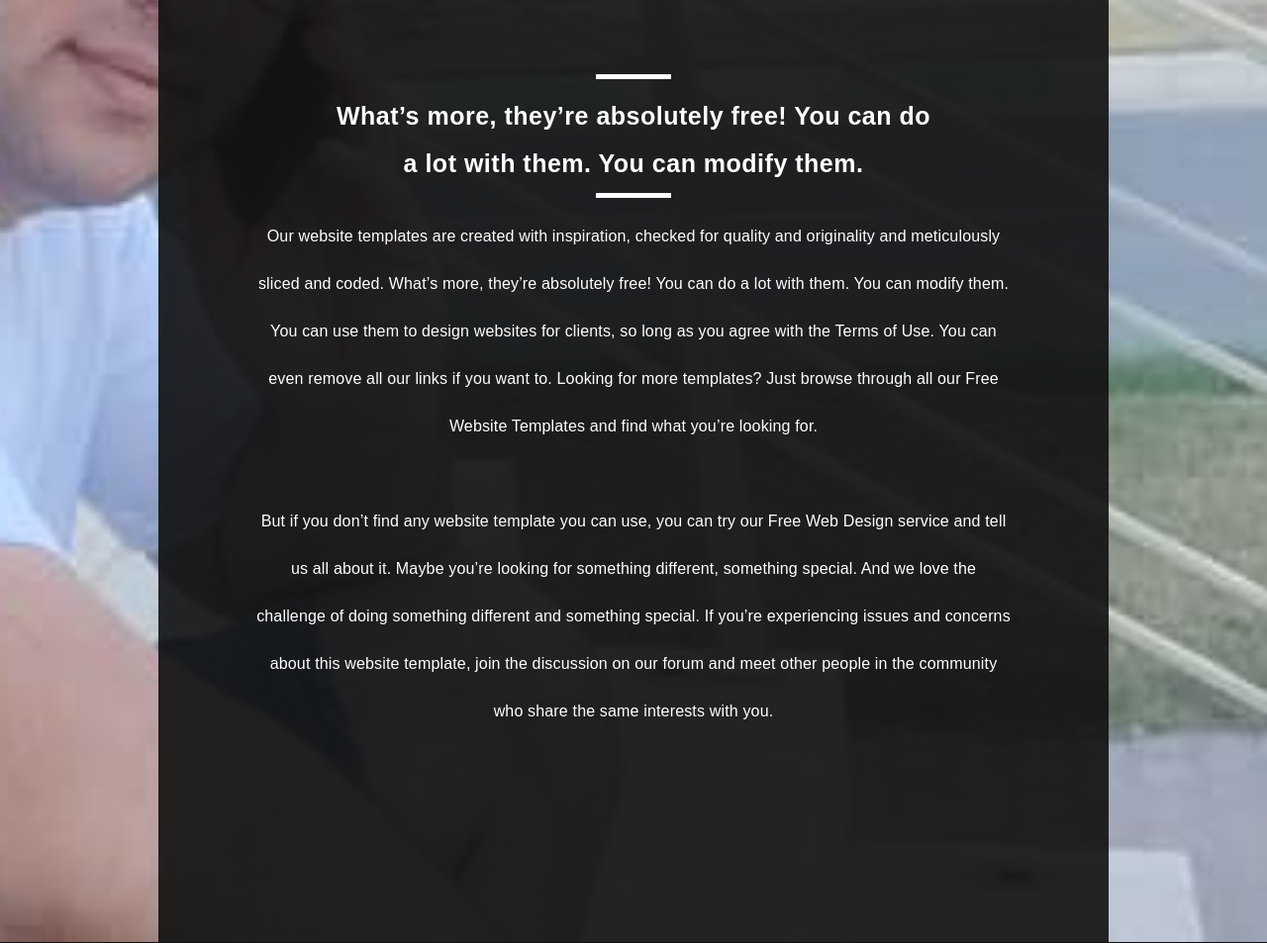
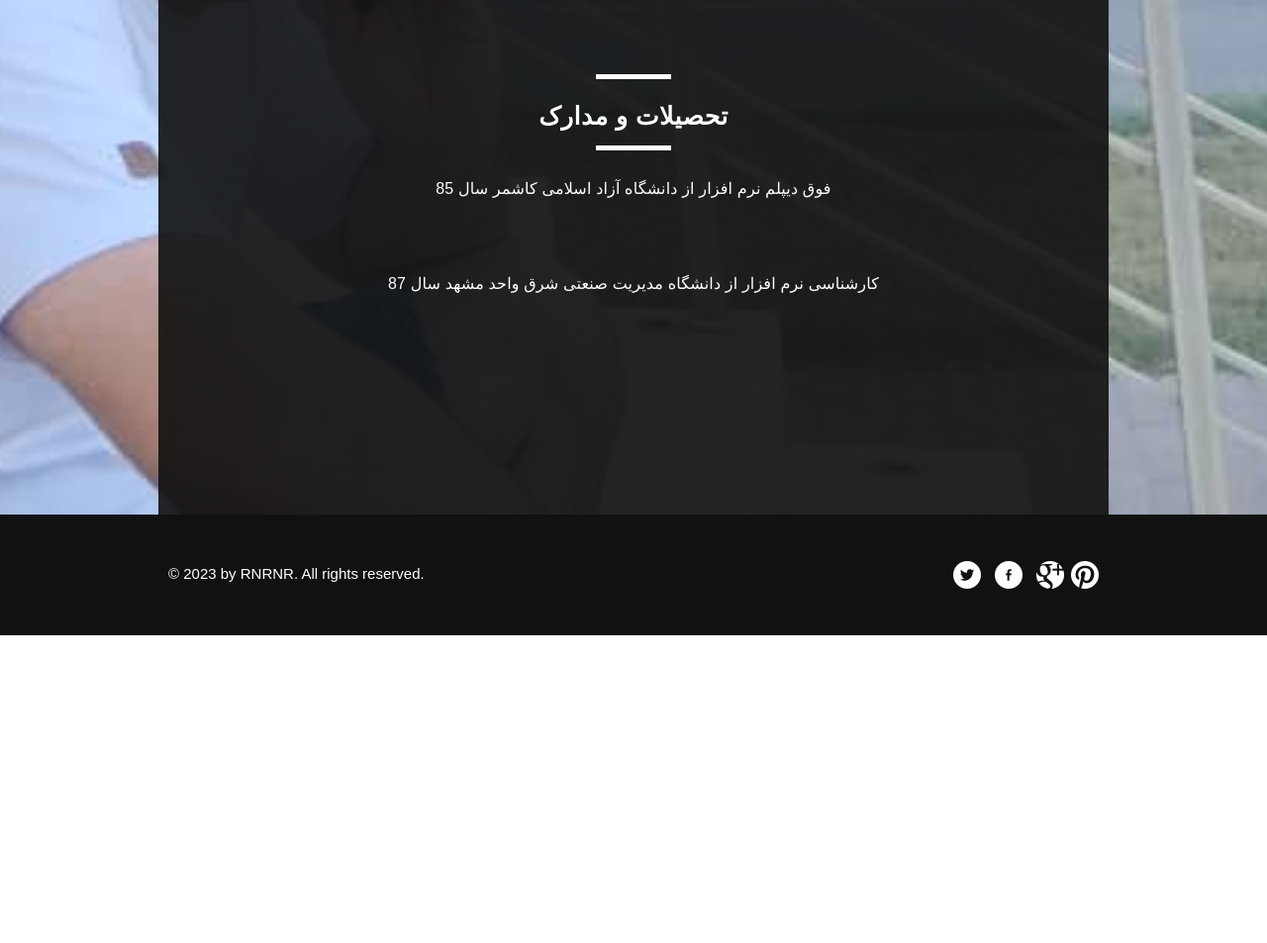
Before and after one commit to hesam-sa/cv, a Django app: page /education in a window 1280 px wide. Shown: the part 720-1673 px from the top of the page at 99% size. After the commit the page ends 1362 px from the top, so only its background shows below. Run offline with Django 5.2, Linux system fonts and the light colour scheme.

Commit message:
Project improvement
Changes according to the editor's opinion

```diff
--- a/cv/views.py
+++ b/cv/views.py
@@ -1,8 +1,9 @@
 from django.shortcuts import render
 
 # Create your views here.
+context = {'name':'Hesam Sadat',"address":"no.44,ahmadabad str,mashhad,iran",'phone':'09151105001','email':'hesam.sadat@gmail.com'}
 def index_view(request):
-    return render(request,'index.html')
+    return render(request,'index.html',context)
 
 def about_view(request):
     return render(request,'languages.html')
@@ -14,4 +15,4 @@ def Abilities_view(request):
     return render(request,'Abilities.html')
 
 def contact_view(request):
-    return render(request,'contact.html')
+    return render(request,'contact.html',context)
--- a/templates/education.html
+++ b/templates/education.html
@@ -8,7 +8,8 @@
 <head>
 	<meta charset="UTF-8">
 	<meta name="viewport" content="width=device-width, initial-scale=1.0">
-	<title>running - Running</title>
+	<title>ٍEducations
+	</title>
 	<link rel="stylesheet" href="{% static 'style.css' %}" type="text/css">
 	<link rel="stylesheet" type="text/css" href="{% static 'mobile.css' %}">
 	<script src="{% static 'mobile.js' %}" type="text/javascript"></script>
@@ -22,27 +23,19 @@
 				<h1>Education</h1>
 				<ul class="gallery">
 					<li>
-						<a href="runningsinglepost.html"><img src="{% static 'images/running-image1.png' %}" alt=""></a>
+						<a href="runningsinglepost.html"><img src="{% static 'images/u3.jpg' %}" alt=""></a>
 					</li>
 					<li>
-						<a href="runningsinglepost.html"><img src="{% static 'images/running-image2.png' %}" alt=""></a>
+						<a href="runningsinglepost.html"><img src="{% static 'u3.png' %}" alt=""></a>
 					</li>
 					<li>
-						<a href="runningsinglepost.html"><img src="{% static 'images/running-image3.png' %}" alt=""></a>
+						<a href="runningsinglepost.html"><img src="{% static 'images/u4.jpg' %}" alt=""></a>
 					</li>
 				</ul>
-				<h3><span>What’s more, they’re absolutely free! You can do a lot with them. You can modify them.</span>
+				<h3><span>تحصیلات و مدارک</span>
 				</h3>
-				<p>Our website templates are created with inspiration, checked for quality and originality and
-					meticulously sliced and coded. What’s more, they’re absolutely free! You can do a lot with them. You
-					can modify them. You can use them to design websites for clients, so long as you agree with the
-					Terms of Use. You can even remove all our links if you want to. Looking for more templates? Just
-					browse through all our Free Website Templates and find what you’re looking for.</p>
-				<p>But if you don’t find any website template you can use, you can try our Free Web Design service and
-					tell us all about it. Maybe you’re looking for something different, something special. And we love
-					the challenge of doing something different and something special. If you’re experiencing issues and
-					concerns about this website template, join the discussion on our forum and meet other people in the
-					community who share the same interests with you.</p>
+				<p>فوق دیپلم نرم افزار از دانشگاه آزاد اسلامی کاشمر سال 85</p>
+				<p>کارشناسی نرم افزار از دانشگاه مدیریت صنعتی شرق واحد مشهد سال 87</p>
 			</div>
 		</div>
 
--- a/templates/index.html
+++ b/templates/index.html
@@ -20,7 +20,7 @@
         <div id="body" class="home">
             <div class="header">
                 <div>
-                    <h1>I AM<br>Hesam Sadat</h1>
+                    <h1>I AM<br>{{name}}</h1>
                     <span><a href="{% url 'cv:contact' %}" class="email">Enter Email</a><a href="{% url 'cv:contact' %}" class="signup">Sign
                             Up</a></span>
                     <img src="{% static 'images/U1.png' %}" alt="">
```
Also changed, not shown: templates/contact.html (+5 -5 lines), templates/languages.html (+4 -10 lines), statics/images/u3.jpg (added), statics/images/u4.jpg (added), 1 other file.
